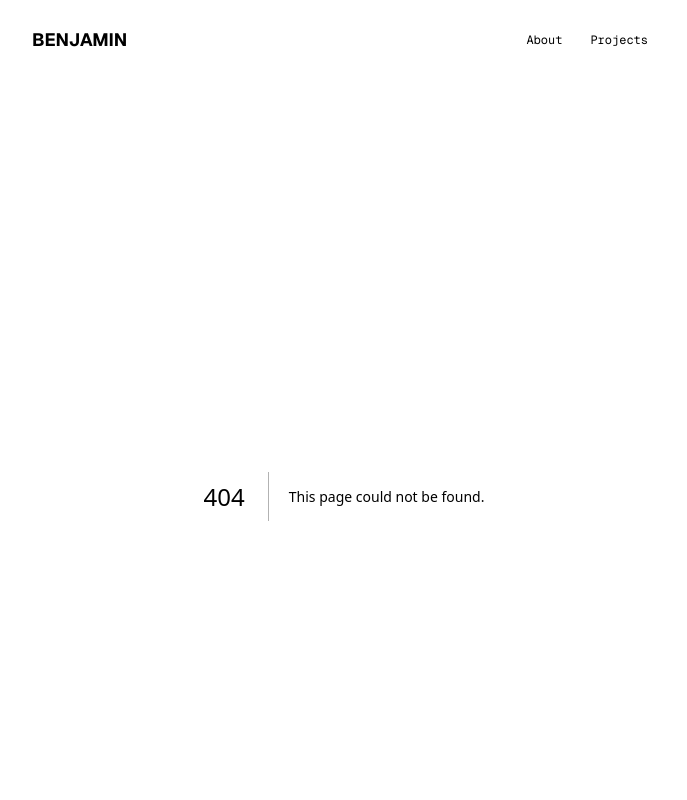
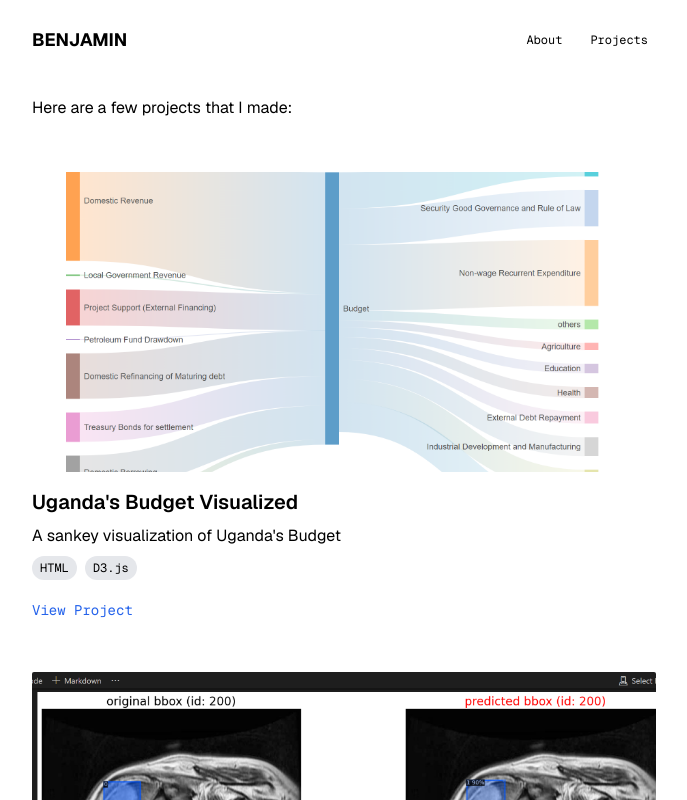
Before and after one commit to ChiefExecutiv/Benjamin.com, a Next.js app: page /Projects in a window 1280 px wide. Before the commit this address had no page. Shown: the top 800 px of the page, without its empty margins (296-983 px from the left). Built offline with nearby package versions, Linux system fonts and the light colour scheme.

Commit message:
Updates to the projects section

```diff
--- /dev/null
+++ b/app/Projects/page.tsx
@@ -0,0 +1,62 @@
+import Image from "next/image"
+import Link from "next/link"
+import { GeistMono } from "geist/font/mono"
+
+const projects = [
+  {
+    title: "Uganda's Budget Visualized",
+    description: "A sankey visualization of Uganda's Budget",
+    image: "/avatars/Screenshot (201).png",
+    technologies: ["HTML", "D3.js"],
+    githubLink: "https://chiefexecutiv.github.io/Uganda-Budget-Sankey/",
+  },
+  {
+    title: "Image Segmentation Model",
+    description: "A deep learning model I created for medical image segmentation and diagnosis. A demo of machine learning in medicine.",
+    image: "/avatars/IPYNB(Screenshot).png",
+    technologies: ["Python", "Pytorch", "Detectron"],
+    githubLink: "https://github.com/ChiefExecutiv/Ben_Detectron/blob/main/Ben_Detectron%20(1).ipynb",
+  },
+]
+
+export default function ProjectsPage() {
+  return (
+    <div className="container mx-auto  max-w-3xl">
+
+      <h1 className="mt-5 mb-8 ">
+              Here are a few projects that I made:
+      </h1>
+
+      <div className="flex flex-col gap-8">
+        {projects.map((project, index) => (
+          <div key={index} className="flex flex-col space-y-4 mt-5">
+            <Image
+              src={project.image}
+              alt={`${project.title} preview`}
+              width={500}
+              height={500}
+              className="w-full aspect-video object-cover max-h-[300px] rounded-sm"
+            />
+
+            <div className="space-y-2">
+              <h2 className="text-xl font-semibold">{project.title}</h2>
+              <p className="text-muted-foreground">{project.description}</p>
+              <div className="flex flex-wrap gap-2">
+                {project.technologies.map((tech, techIndex) => (
+                  <span key={techIndex} className={`${GeistMono.className} text-xs px-2 py-1 bg-secondary bg-gray-200 text-secondary-foreground rounded-full`}>
+                    {tech}
+                  </span>
+                ))}
+              </div>
+            </div>
+            <div className="flex justify-start space-x-4 mt-auto ">
+              <Link href={project.githubLink} target="_blank" rel="noopener noreferrer" className={`${GeistMono.className} text-blue-600 text-sm inline-flex items-center text-primary hover:underline mt-1 transition-colors duration-300`}>
+                View Project
+              </Link>
+            </div>
+          </div>
+        ))}
+      </div>
+    </div>
+  )
+}
--- a/app/header.tsx
+++ b/app/header.tsx
@@ -2,6 +2,7 @@ import Link from "next/link";
 import { Logo } from "./logo";
 import ThemeToggle from "./ToggleTheme";
 import { GeistMono } from 'geist/font/mono';
+
 
 export function Header() {
     return (
@@ -12,16 +13,16 @@ export function Header() {
 
           <Link
             href="/About"
-            className="inline-flex hover:bg-gray-200 dark:hover:bg-[#313131] active:bg-gray-300 dark:active:bg-[#242424] rounded-sm p-2 transition-[background-color]"
+            className="inline-flex flex-col gap-1 hover:bg-gray-200 dark:hover:bg-[#313131] active:bg-gray-300 dark:active:bg-[#242424] rounded-sm p-2 transition-[background-color]"
           >
             About
           </Link>
 
           <Link
-            href="/Dashboard"
-            className="inline-flex hover:bg-gray-200 dark:hover:bg-[#313131] active:bg-gray-300 dark:active:bg-[#242424] rounded-sm p-2 transition-[background-color]"
+            href="/Projects"
+            className="inline-flex flex-col gap-1 hover:bg-gray-200 dark:hover:bg-[#313131] active:bg-gray-300 dark:active:bg-[#242424] rounded-sm p-2 transition-[background-color]"
           >
-            Projects
+             Projects
           </Link>
           {/*<a
             href="#"
```
Also changed, not shown: blogposts/UgandanEconomy.md (+9 -11 lines), public/avatars/IPYNB(Screenshot).png (added), public/avatars/Screenshot (201).png (added).
